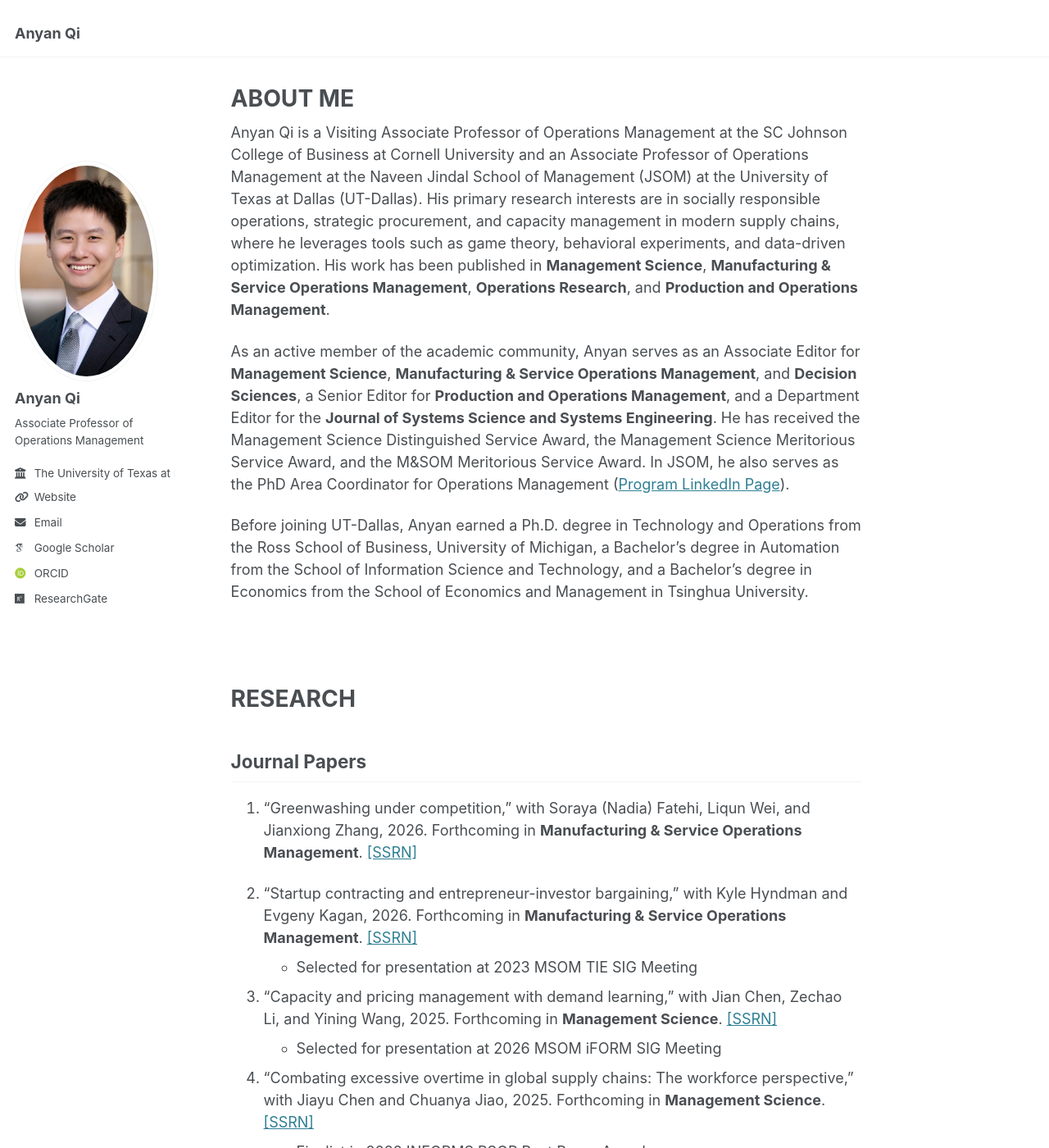
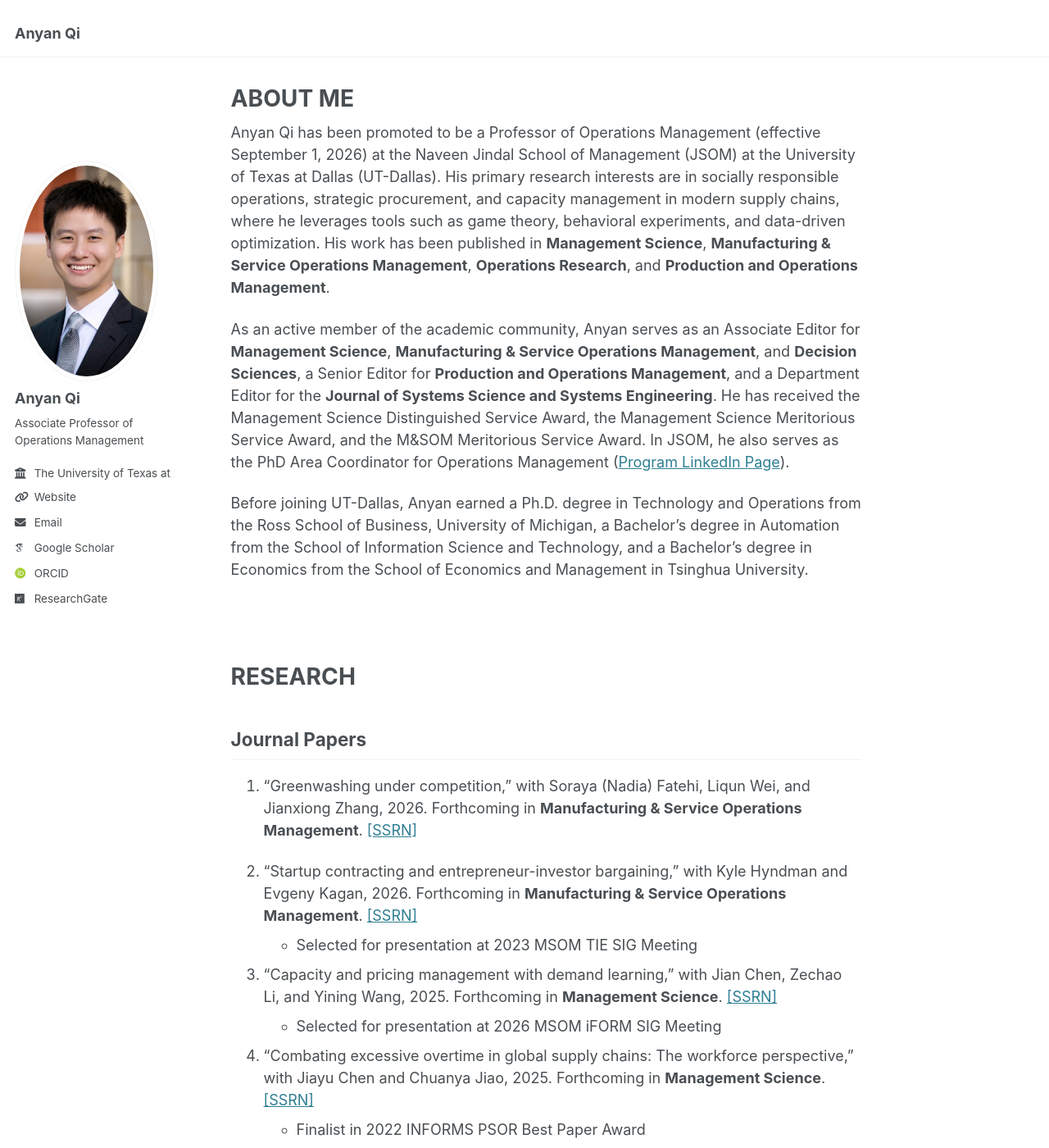
Before and after one commit to qi-anyan/qi-anyan.github.io, a Jekyll site: the page built from _pages/about.md, in a window 1280 px wide and 1400 px high. Shown: the whole window at 82% size. Built offline with Jekyll 4.4.1, drawn with Linux system fonts in a browser that asks for light colours; some web fonts are replaced; part of the change alters nothing that is shown; some of the changed text lies outside the part shown.

Commit message:
Initial commit

```diff
--- a/_pages/about.md
+++ b/_pages/about.md
@@ -7,7 +7,7 @@ redirect_from:
   - /about.html
 ---
 
-Anyan Qi is a Visiting Associate Professor of Operations Management at the SC Johnson College of Business at Cornell University and an Associate Professor of Operations Management at the Naveen Jindal School of Management (JSOM) at the University of Texas at Dallas (UT-Dallas). His primary research interests are in socially responsible operations, strategic procurement, and capacity management in modern supply chains, where he leverages tools such as game theory, behavioral experiments, and data-driven optimization. His work has been published in **Management Science**, **Manufacturing & Service Operations Management**, **Operations Research**, and **Production and Operations Management**.
+Anyan Qi has been promoted to be a Professor of Operations Management (effective September 1, 2026) at the Naveen Jindal School of Management (JSOM) at the University of Texas at Dallas (UT-Dallas). His primary research interests are in socially responsible operations, strategic procurement, and capacity management in modern supply chains, where he leverages tools such as game theory, behavioral experiments, and data-driven optimization. His work has been published in **Management Science**, **Manufacturing & Service Operations Management**, **Operations Research**, and **Production and Operations Management**.
 
 As an active member of the academic community, Anyan serves as an Associate Editor for **Management Science**, **Manufacturing & Service Operations Management**, and **Decision Sciences**, a Senior Editor for **Production and Operations Management**, and a Department Editor for the **Journal of Systems Science and Systems Engineering**. He has received the Management Science Distinguished Service Award, the Management Science Meritorious Service Award, and the M&SOM Meritorious Service Award. In JSOM, he also serves as the PhD Area Coordinator for Operations Management ([Program LinkedIn Page](https://www.linkedin.com/company/jsom-operations-management-phd-program/?viewAsMember=true)).
 
@@ -32,7 +32,7 @@ Journal Papers
     - Finalist in 2022 INFORMS PSOR Best Paper Award
     - Third place in 2022 ISCOM Best Paper Award
 
-1. "Human decision-making in dynamic resource allocation," with Damian Beil, Izak Duenyas, Steve Leider, and Jiawei Li. 2025. Forthcoming in **Management Science**. [[SSRN]](https://papers.ssrn.com/sol3/papers.cfm?abstract_id=4913075)
+1. "Human decision-making in dynamic resource allocation," with Damian Beil, Izak Duenyas, Steve Leider, and Jiawei Li. 2026. **Management Science**, 72(6): 5150-5170. [[SSRN]](https://papers.ssrn.com/sol3/papers.cfm?abstract_id=4913075)
 
 1. "Behavioral externalities of process automation," with Ruth Beer and Ignacio Rios, 2026. **Management Science**, 72(1): 575-593. [[SSRN]](https://papers.ssrn.com/sol3/papers.cfm?abstract_id=4295527)
 
@@ -169,6 +169,12 @@ Naveen Jindal School of Management, the University of Texas at Dallas
 
 - 2020, Spring, 5.0
 
+Johnson School of Management, Cornell University
+------
+
+### NCCY 5080: Operations management
+
+- 2025, Fall, 4.9, 4.9
 
 Stephen M. Ross School of Business, University of Michigan
 ------
```
Also changed, not shown: 8 other files.
